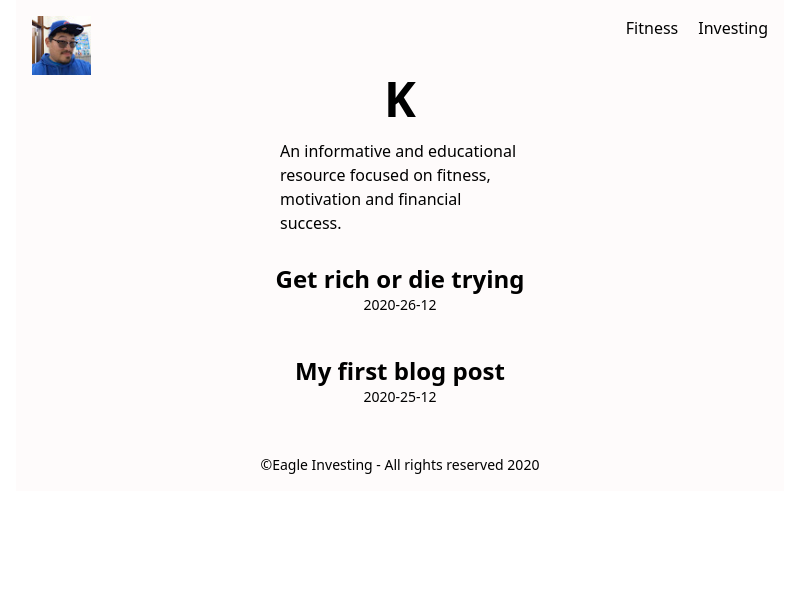
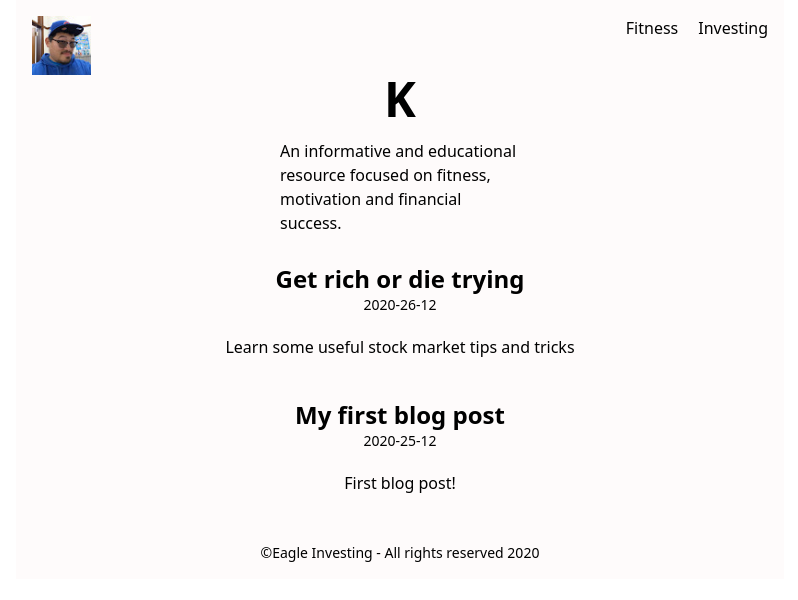
Before and after one commit to eulloa/fwksq, a Next.js app: page / in a window 1280 px wide. Shown: the top 600 px of the page, without its empty margins (240-1038 px from the left). Built offline with nearby package versions, Linux system fonts and the light colour scheme.

Commit message:
feat: blog summary

```diff
--- a/pages/index.tsx
+++ b/pages/index.tsx
@@ -7,6 +7,7 @@ import { getSortedPostsData } from '../lib/posts';
 type Post = {
   date: string;
   id: string;
+  summary: string;
   title: string;
 }
 
@@ -24,13 +25,14 @@ export default function Index({ posts }: IndexProps) {
       <About />
       {posts?.length > 0 &&
         <ol className="text-center space-y-6">
-          {posts.map(({ id, date, title }) => (
+          {posts.map(({ date, id, summary, title }) => (
             <Link href={`/posts/${id}`} key={`${date}-${title}`}>
               <a className="block">
                 <li className="p-2" key={`${date}-${title}`}>
-                  <div className="text-center">
-                    <h1 className="text-2xl font-bold">{title}</h1>
-                    <p className="text-sm font-light">{date}</p>
+                  <div>
+                    <h1 className="text-2xl font-bold text-center">{title}</h1>
+                    <p className="text-sm font-light pb-5 text-center">{date}</p>
+                    <p className="font-light">{summary}</p>
                   </div>
                 </li>
               </a>
--- a/posts/example.md
+++ b/posts/example.md
@@ -1,5 +1,6 @@
 ---
 title: 'Get rich or die trying'
 date: '2020-26-12'
+summary: 'Learn some useful stock market tips and tricks'
 ---
 How to make money in the stock market
--- a/posts/first.md
+++ b/posts/first.md
@@ -1,5 +1,6 @@
 ---
 title: 'My first blog post'
 date: '2020-25-12'
+summary: 'First blog post!'
 ---
 This is my first blog post!
```
